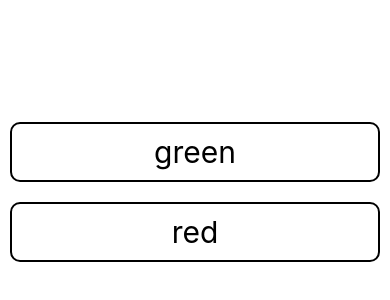
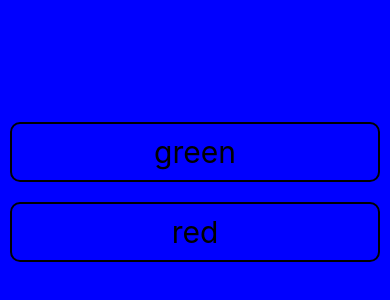
Before and after one commit to KacysGit/ColorCatalog, a React Native app: screen / in a window 390 px wide. Shown: the part 230-530 px from the top of the page. Built offline with nearby package versions, Linux system fonts and the light colour scheme.

Commit message:
useState to change background colors with buttons

```diff
--- a/App.js
+++ b/App.js
@@ -1,11 +1,14 @@
-import React from "react";
+import React, { useState} from "react"; // useState is called a hook
 import { Text, View, StyleSheet } from "react-native";
 
 export default function App() {
+  const [backgroundColor, setBackgroundColor] = useState("blue");
   return (
-    <View style={styles.container}>
-      <Text style={styles.button}>green</Text>
-      <Text style={styles.button}>red</Text>
+    <View style={[styles.container, {backgroundColor}]}>
+      <Text style={styles.button}
+        onPress={() => setBackgroundColor("green")}>green</Text>
+      <Text style={styles.button}
+        onPress={() => setBackgroundColor("red")}>red</Text>
     </View>
   );
 }
```
